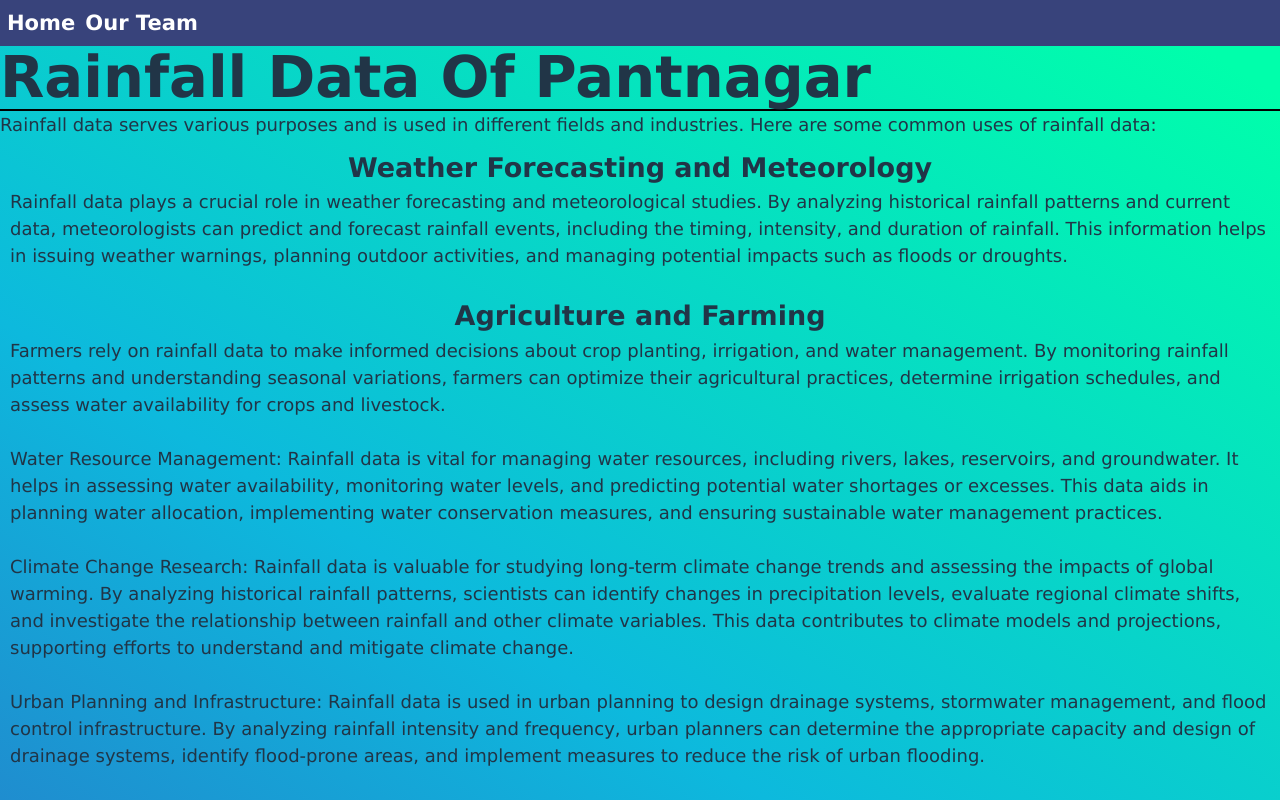
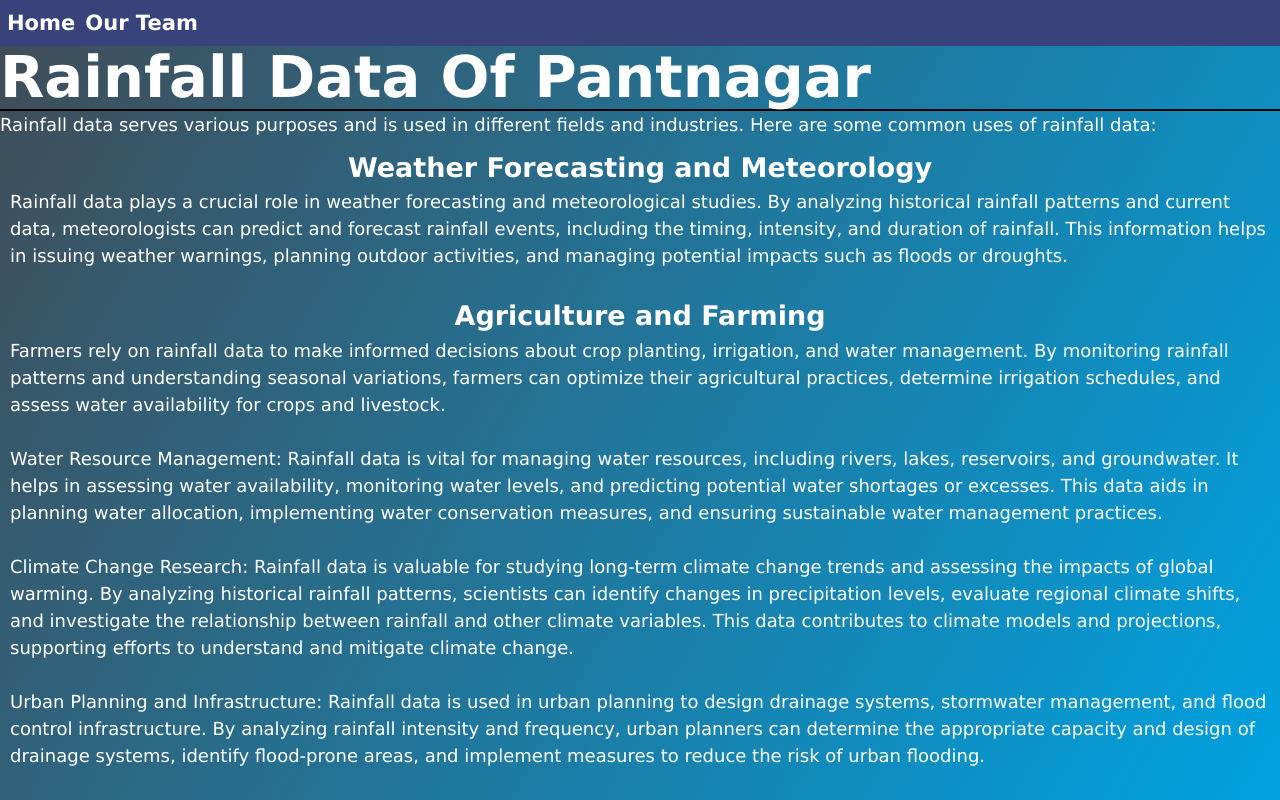
Before and after one commit to Sagar-Pant-2k2/waterStats, a React (Vite) app: page /rainfall in a window 1280 px wide. Shown: the top 800 px of the page. Built offline with nearby package versions, Linux system fonts and the light colour scheme.

Commit message:
changed color

```diff
--- a/src/App.css
+++ b/src/App.css
@@ -171,11 +171,8 @@ button:hover{
   border: 1px solid #ccc;
   border-radius: 4px;
   padding: 16px;
-  /* background-color: #f9f9f9; */
+  background-color:rgb(56, 67, 123);;
   /* background: linear-gradient(to top right,rgb(235, 77, 180),rgb(81, 152, 228)); */
-  background: linear-gradient(to top right,rgb(45, 4, 37),rgb(3, 62, 107));
-  color: white;
-  background-color: rgb(215, 211, 211);
   box-shadow: 0 2px 4px rgba(0, 0, 0, 0.1);
   width: 300px;
   height: 100px;
--- a/src/index.css
+++ b/src/index.css
@@ -24,6 +24,7 @@ a:hover {
 }
 
 body {
+  color: white;
   margin: 0;
   display: flex;
   place-items: center;
--- a/src/main.jsx
+++ b/src/main.jsx
@@ -17,7 +17,8 @@ ReactDOM.createRoot(document.getElementById('root')).render(
         // background: rgb(27,215,124);
 // background: 'linear-gradient(to top right, rgba(27,215,124,1) 0%, rgba(60,157,215,1) 13%, rgba(13,185,221,1) 55%, rgba(0,255,171,1) 96%)',
 
-background: 'linear-gradient(to top right, rgba(27,215,124,1) 0%, rgba(31,141,207,1) 0%, rgba(13,185,221,1) 30%, rgba(0,255,171,1) 94%)',
+// background: 'linear-gradient(45deg,#405DE6,#5851DB,#833AB4,#C13584,#E1306C,#FD1D1D)',
+background: 'linear-gradient(120deg,#414B56,#00A2E1)',
 
 
 
```
